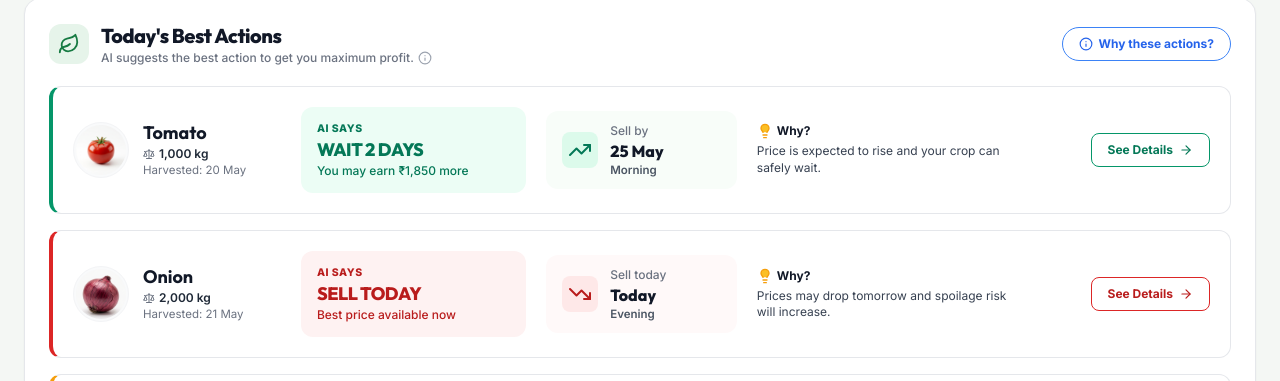
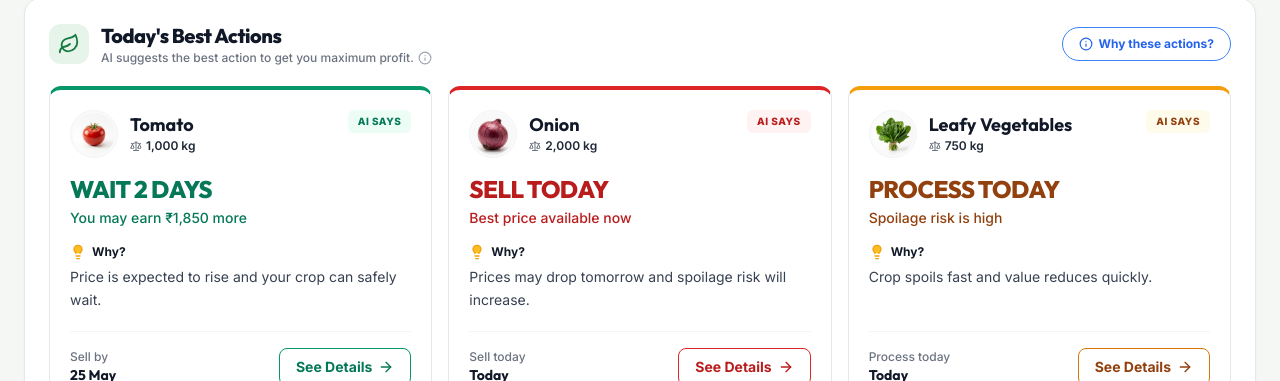
Before and after one commit to atharva23052007-source/FasalNirnay, a React (Vite) app: page / in a window 1280 px wide. Shown: the part 419-800 px from the top of the page. Built offline with nearby package versions, Linux system fonts and the light colour scheme.

Commit message:
UI Chnages

```diff
--- a/src/components/ActionCard.tsx
+++ b/src/components/ActionCard.tsx
@@ -2,7 +2,7 @@ import React from 'react';
 import { CropRecommendation } from '../types';
 import { useLanguage } from '../context/LanguageContext';
 import { useApp } from '../context/AppContext';
-import { TrendingUp, TrendingDown, AlertTriangle, Lightbulb, ArrowRight, Scale } from 'lucide-react';
+import { Lightbulb, ArrowRight, Scale } from 'lucide-react';
 
 interface ActionCardProps {
   crop: CropRecommendation;
@@ -14,9 +14,9 @@ export const ActionCard: React.FC<ActionCardProps> = ({ crop }) => {
 
   const getBorderColor = () => {
     switch (crop.actionType) {
-      case 'green': return 'border-l-4 border-l-emerald-600';
-      case 'red': return 'border-l-4 border-l-red-600';
-      case 'orange': return 'border-l-4 border-l-amber-500';
+      case 'green': return 'border-t-4 border-t-emerald-600';
+      case 'red': return 'border-t-4 border-t-red-600';
+      case 'orange': return 'border-t-4 border-t-amber-500';
     }
   };
 
@@ -46,28 +46,7 @@ export const ActionCard: React.FC<ActionCardProps> = ({ crop }) => {
     }
   };
 
-  const getTimelineStyles = () => {
-    switch (crop.actionType) {
-      case 'green':
-        return {
-          bg: 'bg-[#F8FDF9]',
-          iconBg: 'bg-emerald-100/70 text-emerald-700',
-          icon: <TrendingUp className="w-5.5 h-5.5 text-emerald-700" />,
-        };
-      case 'red':
-        return {
-          bg: 'bg-[#FFF9F9]',
-          iconBg: 'bg-red-100/70 text-red-700',
-          icon: <TrendingDown className="w-5.5 h-5.5 text-red-700" />,
-        };
-      case 'orange':
-        return {
-          bg: 'bg-[#FFFDF5]',
-          iconBg: 'bg-amber-100/80 text-amber-700',
-          icon: <AlertTriangle className="w-5.5 h-5.5 text-amber-700" />,
-        };
-    }
-  };
+
 
   const getButtonStyles = () => {
     switch (crop.actionType) {
@@ -81,7 +60,6 @@ export const ActionCard: React.FC<ActionCardProps> = ({ crop }) => {
   };
 
   const adviceStyles = getAdviceStyles();
-  const timelineStyles = getTimelineStyles();
   const cropName = t(crop.cropNameKey, crop.defaultCropName);
   const actionText = t(crop.actionKey, crop.defaultAction);
   const benefitText = t(crop.benefitTextKey, crop.defaultBenefitText);
@@ -90,11 +68,12 @@ export const ActionCard: React.FC<ActionCardProps> = ({ crop }) => {
 
   return (
     <div
-      className={`bg-white border border-gray-200 rounded-xl p-4 sm:p-5 grid grid-cols-1 md:grid-cols-2 lg:grid-cols-[1.2fr_1.3fr_1.1fr_1.5fr_1fr] items-center gap-4 sm:gap-5 hover:shadow-md transition-all ${getBorderColor()}`}
+      className={`bg-white border border-gray-200 rounded-xl p-5 flex flex-col hover:shadow-md transition-all h-full ${getBorderColor()}`}
     >
-      {/* Col 1: Crop Info */}
-      <div className="flex items-center gap-3.5">
-        <div className="w-14 h-14 rounded-full overflow-hidden bg-gray-50 border border-gray-100 flex-shrink-0 flex items-center justify-center p-0.5">
+      {/* Header: Crop Info */}
+      <div className="flex items-start justify-between gap-3 mb-4">
+        <div className="flex items-center gap-3">
+          <div className="w-12 h-12 rounded-full overflow-hidden bg-gray-50 border border-gray-100 flex-shrink-0 flex items-center justify-center p-0.5">
             <img
               src={crop.image}
               alt={cropName}
@@ -109,65 +88,54 @@ export const ActionCard: React.FC<ActionCardProps> = ({ crop }) => {
             <h3 className="font-heading font-bold text-lg text-gray-900 leading-tight">
               {cropName}
             </h3>
-          <div className="flex flex-col text-xs text-gray-600">
+            <div className="flex items-center text-xs text-gray-600 gap-2">
               <span className="font-semibold text-gray-800 flex items-center gap-1">
                 <Scale className="w-3 h-3 text-gray-500" />
                 {crop.quantityKg.toLocaleString()} kg
               </span>
-            <span className="text-gray-500 text-[11.5px]">
-              {t('harvested', 'Harvested')}: {crop.harvestDate}
-            </span>
             </div>
           </div>
         </div>
+        <div className={`px-2.5 py-1 rounded-md text-[10px] font-extrabold tracking-wider uppercase ${adviceStyles.bg} ${adviceStyles.label}`}>
+          {t('aiSays', 'AI SAYS')}
+        </div>
+      </div>
 
-      {/* Col 2: AI Advice Box */}
-      <div className={`rounded-xl p-3.5 px-4 flex flex-col justify-center min-h-[76px] ${adviceStyles.bg}`}>
-        <span className={`text-[10.5px] font-extrabold tracking-wider ${adviceStyles.label}`}>
-          {t('aiSays', 'AI SAYS')}
-        </span>
-        <h4 className={`font-heading font-extrabold text-lg tracking-tight leading-tight my-0.5 ${adviceStyles.action}`}>
+      {/* Action Advice */}
+      <div className="flex flex-col gap-1 mb-4">
+        <h4 className={`font-heading font-extrabold text-2xl tracking-tight leading-tight ${adviceStyles.action}`}>
           {actionText}
         </h4>
-        <p className={`text-xs font-medium ${adviceStyles.benefit}`}>
+        <p className={`text-sm font-medium ${adviceStyles.benefit}`}>
           {benefitText}
         </p>
       </div>
 
-      {/* Col 3: Timeline Box */}
-      <div className={`rounded-xl p-3 px-4 flex items-center gap-3 min-h-[76px] ${timelineStyles.bg}`}>
-        <div className={`w-9 h-9 rounded-lg flex items-center justify-center flex-shrink-0 ${timelineStyles.iconBg}`}>
-          {timelineStyles.icon}
-        </div>
-        <div className="flex flex-col leading-tight">
-          <span className="text-xs text-gray-500 font-medium">{sellTimelineText}</span>
-          <span className="font-heading font-extrabold text-base text-gray-900">{crop.sellDateText}</span>
-          <span className="text-[11.5px] text-gray-600 font-semibold">{t(crop.sellTimeDetail.toLowerCase(), crop.sellTimeDetail)}</span>
-        </div>
-      </div>
-
-      {/* Col 4: Rationale Box */}
-      <div className="flex flex-col gap-1 pr-2">
-        <div className="flex items-center gap-1 text-xs font-bold text-gray-900">
+      {/* Rationale */}
+      <div className="flex flex-col gap-1.5 flex-grow mb-5">
+        <div className="flex items-center gap-1.5 text-xs font-bold text-gray-900">
           <Lightbulb className="w-4 h-4 text-amber-500 fill-amber-400" />
           <span>{t('why', 'Why?')}</span>
         </div>
-        <p className="text-xs text-gray-700 leading-snug">
+        <p className="text-sm text-gray-700 leading-relaxed">
           {rationaleText}
         </p>
       </div>
 
-      {/* Col 5: Action Button */}
-      <div className="flex justify-start lg:justify-end">
+      {/* Action Button & Timeline */}
+      <div className="pt-4 border-t border-gray-100 flex items-center justify-between mt-auto">
+        <div className="flex flex-col">
+           <span className="text-xs text-gray-500 font-medium">{sellTimelineText}</span>
+           <span className="font-heading font-bold text-sm text-gray-900">{crop.sellDateText}</span>
+        </div>
         <button
           onClick={() => setSelectedCropModal(crop)}
-          className={`inline-flex items-center justify-center gap-1.5 px-4 py-2 rounded-lg text-xs font-bold border transition-all ${getButtonStyles()}`}
+          className={`inline-flex items-center justify-center gap-1.5 px-4 py-2 rounded-lg text-sm font-bold border transition-all ${getButtonStyles()}`}
         >
           <span>{t('seeDetails', 'See Details')}</span>
-          <ArrowRight className="w-3.5 h-3.5" />
+          <ArrowRight className="w-4 h-4" />
         </button>
       </div>
-
     </div>
   );
 };
--- a/src/components/BestActions.tsx
+++ b/src/components/BestActions.tsx
@@ -45,7 +45,7 @@ export const BestActions: React.FC = () => {
       </div>
 
       {/* Cards List */}
-      <div className="flex flex-col gap-4">
+      <div className="grid grid-cols-1 md:grid-cols-3 gap-4">
         {mockCropRecommendations.map(crop => (
           <ActionCard key={crop.id} crop={crop} />
         ))}
```
Lines whose indentation alone changed are shown as unchanged.
